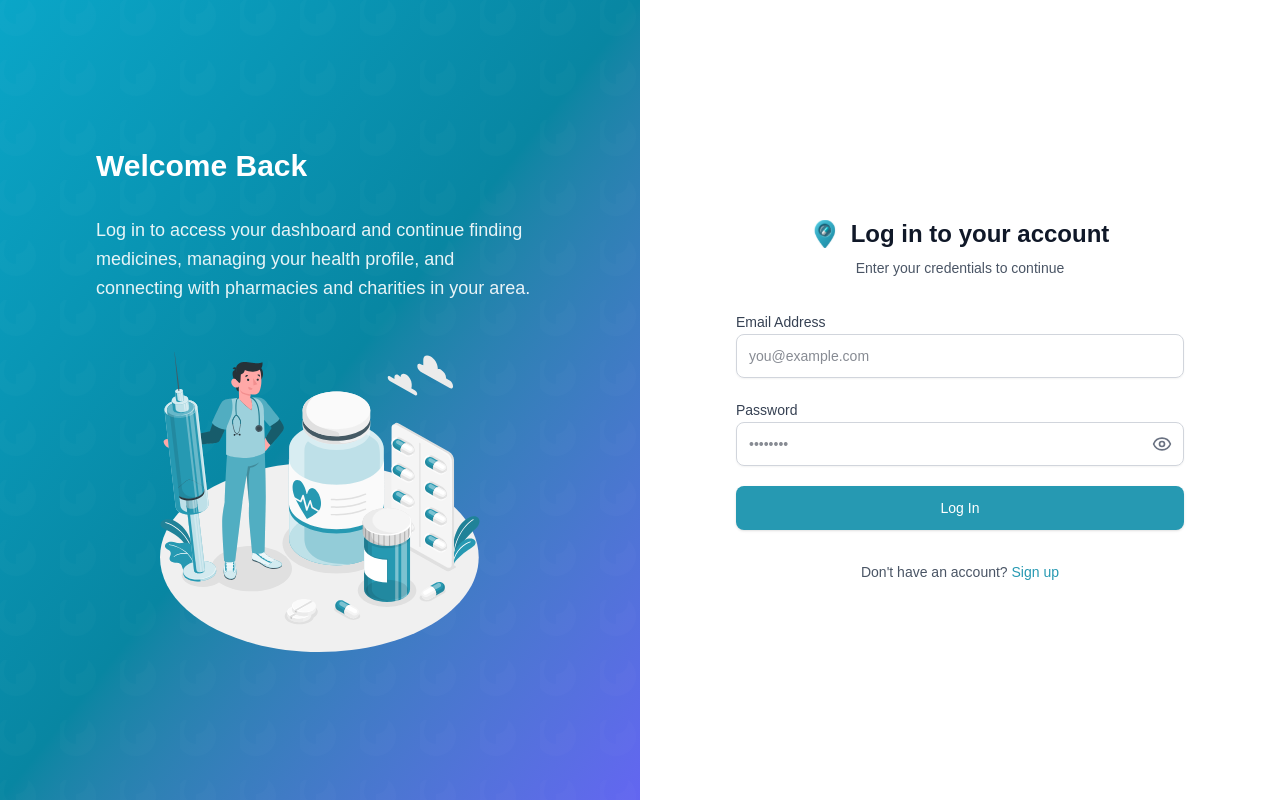
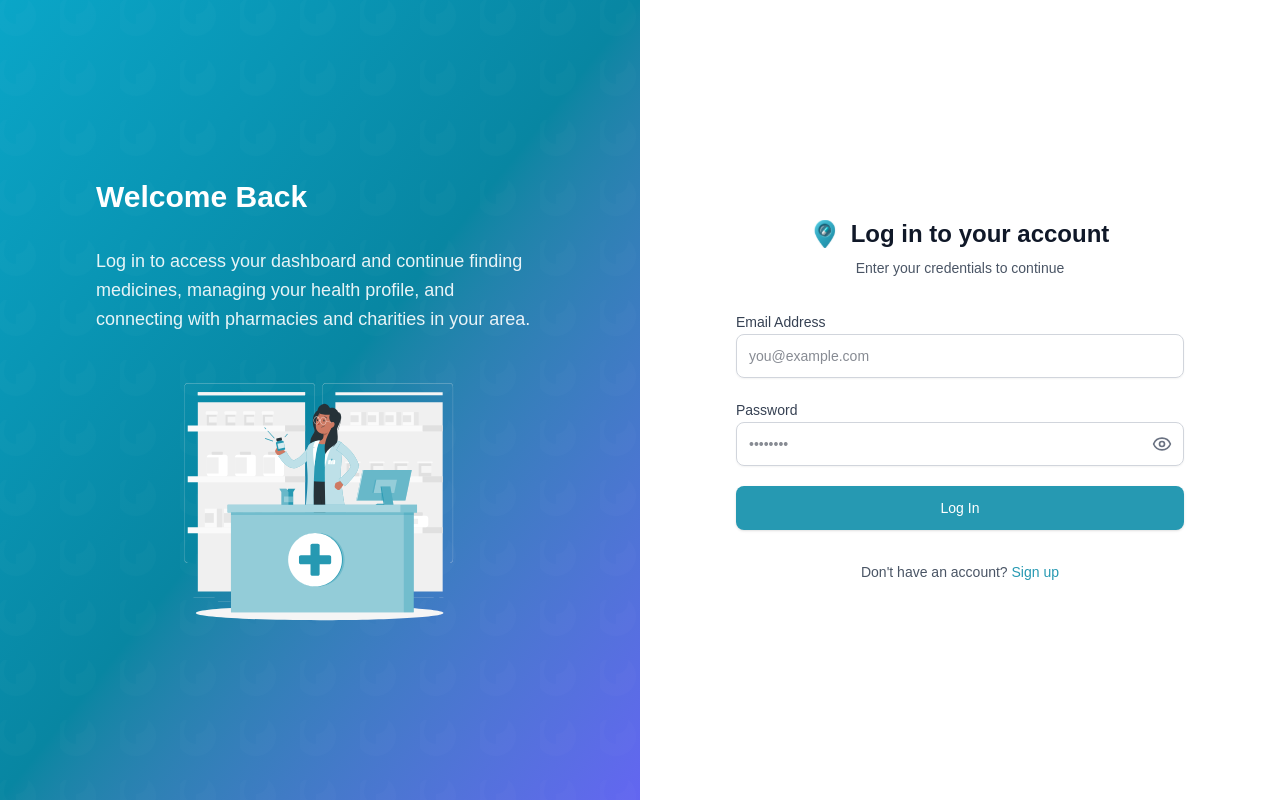
Before and after one commit to hassanaboukhalil/techtalks-dawalocate-nextjs-teamB, a Next.js app: page /login in a window 1280 px wide. Built offline with nearby package versions, Linux system fonts and the light colour scheme.

Commit message:
refactor(auth): update AuthLeftPanel to use new login illustration

```diff
--- a/components/pages-components/auth/AuthLeftPanel.tsx
+++ b/components/pages-components/auth/AuthLeftPanel.tsx
@@ -1,6 +1,7 @@
 import Image from "next/image";
 import { Mail } from "lucide-react";
 import medicinesImg from "@/public/images/auth/medicines-img-auth.svg";
+import loginImg from "@/public/images/auth/find-medicine-auth-login-img.svg";
 
 interface AuthLeftPanelProps {
   variant?: "welcome" | "verify" | "login";
@@ -41,11 +42,11 @@ export default function AuthLeftPanel({
               </p>
             </div>
 
-            {/* Medicines illustration */}
+            {/* Login illustration */}
             <div className="flex justify-center">
               <Image
-                src={medicinesImg}
-                alt="Medicines illustration"
+                src={loginImg}
+                alt="Find medicine illustration"
                 width={446}
                 height={419}
                 className="w-full max-w-xs 2xl:max-w-none"
```
